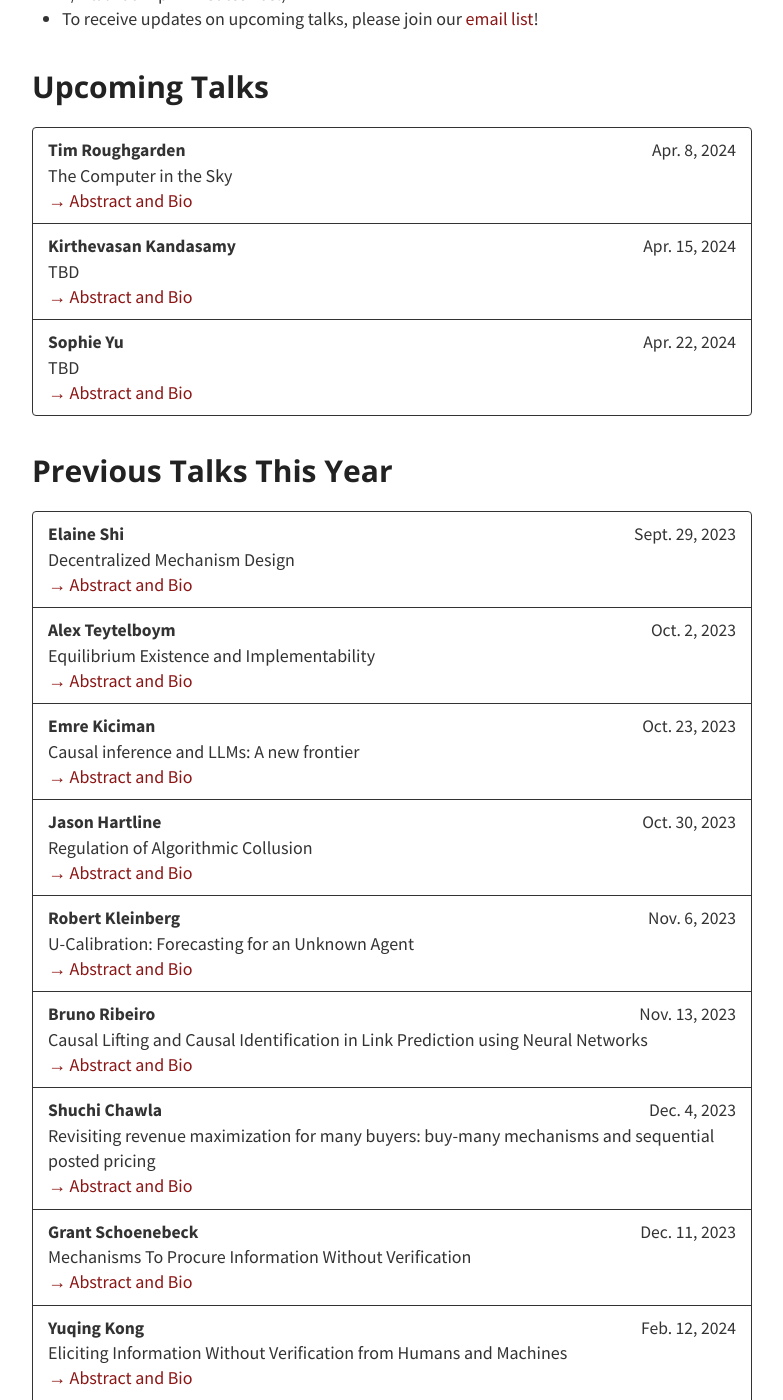
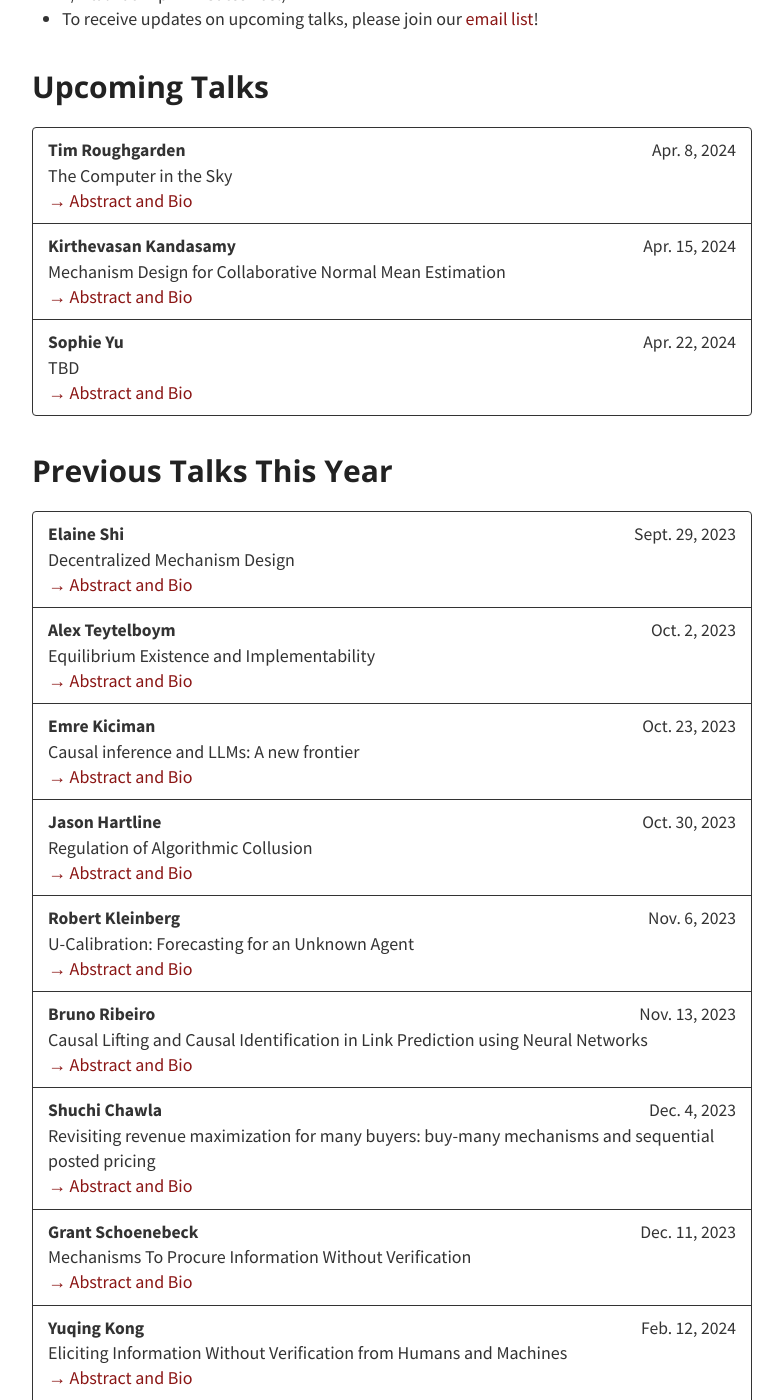
Before and after one commit to stanford-rain-seminar/stanford-rain-seminar.github.io, a Jekyll site: the page built from index.md, in a window 1280 px wide and 1400 px high, scrolled down 418 px. Shown: the whole window, without its empty margins (248-1031 px from the left). Built offline with Jekyll 4.4.1, drawn with Linux system fonts in a browser that asks for light colours; nearby versions of some CDN libraries; our own code applies the rules of GitHub Pages for plain Markdown files.

Commit message:
Update talks.yml

```diff
--- a/_data/talks.yml
+++ b/_data/talks.yml
@@ -7,9 +7,13 @@
       bio: "Tim Roughgarden is a Professor in the Computer Science Department at Columbia University and the Founding Head of Research at a16z crypto. Prior to joining Columbia, he spent 15 years on the computer science faculty at Stanford, following a PhD at Cornell and a postdoc at UC Berkeley. His research interests include the many connections between computer science and economics, as well as the design, analysis, applications, and limitations of algorithms. For his research, he has been awarded the ACM Grace Murray Hopper Award, the Presidential Early Career Award for Scientists and Engineers (PECASE), the Kalai Prize in Computer Science and Game Theory, the Social Choice and Welfare Prize, the Mathematical Programming Society's Tucker Prize, the INFORMS Lanchester Prize, and the EATCS-SIGACT Gödel Prize. He was an invited speaker at the 2006 International Congress of Mathematicians and the Shapley Lecturer at the 2008 World Congress of the Game Theory Society. He is a Fellow of the Guggenheim Foundation, the ACM, the Game Theory Society, and the Society for the Advancement of Economic Theory. He has written or edited ten books and monographs, including Twenty Lectures on Algorithmic Game Theory (2016), Beyond the Worst-Case Analysis of Algorithms (2020), and the Algorithms Illuminated book series (2017-2020)."
     - speaker: Kirthevasan Kandasamy
       date: Apr. 15, 2024
-      title: "TBD"
-      abstract: "TBD"
-      bio: "TBD"
+      title: "Mechanism Design for Collaborative Normal Mean Estimation"
+      abstract: "Due to the popularity of machine learning, many organizations view data as an invaluable resource, likening it to the \"new oil/gold\". However, unlike other types of resources, data can be freely replicated and used by many. Hence, data produced by one organization, can, in principle, generate limitless value to many others. This will accelerate economic, social, and scientific breakthroughs and benefit society at large. However, strategic considerations such as free-riding,  competition, and data monetization may prevent such open sharing of data between organizations. In this talk, I will focus on free-riding, and show that in naive mechanisms for data sharing, agents may attempt to benefit from the data that the others have collected without contributing any themselves. Free-riding can manifest in strategic behavior such as under-collecting data, or submitting fabricated datasets.
+
+I will present some of our recent work where we study these challenges in one of the most foundational statistical problems, normal mean estimation. Here, a set of strategic agents collect i.i.d samples from a normal distribution at a cost, and wish to estimate the mean of this distribution. To facilitate collaboration, we design mechanisms that incentivize agents to collect a sufficient amount of data and share it truthfully, so that they are all better off than working alone. Our approach prevents under-collection and data fabrication via two key techniques: first, when sharing the others’ data with an agent, the mechanism corrupts this dataset proportional to how much the data reported by the agent differs from the others; second, we design minimax optimal estimators for the corrupted dataset. Our mechanism, which is Nash incentive compatible and individually rational, achieves a social penalty (sum of all agents’ estimation errors and data collection costs) that is at most a factor 2 of the global minimum. When extending this work to high dimensional (non-Gaussian) distributions with bounded variance, where agents have heterogeneous data collection capabilities, our mechanisms retain these properties, but with slightly weaker results.
+
+This is joint work with Yiding Chen, Alex Clinton, and Jerry Zhu."
+      bio: " Kirthevasan Kandasamy is an assistant professor in the Department of Computer Sciences at the University of Wisconsin-Madison, working on topics in machine learning and game theory. He was a postdoctoral scholar at the  University of California, Berkeley. He completed his PhD in Machine Learning at Carnegie Mellon University. "
     - speaker: Sophie Yu
       date: Apr. 22, 2024
       title: "TBD"
```
